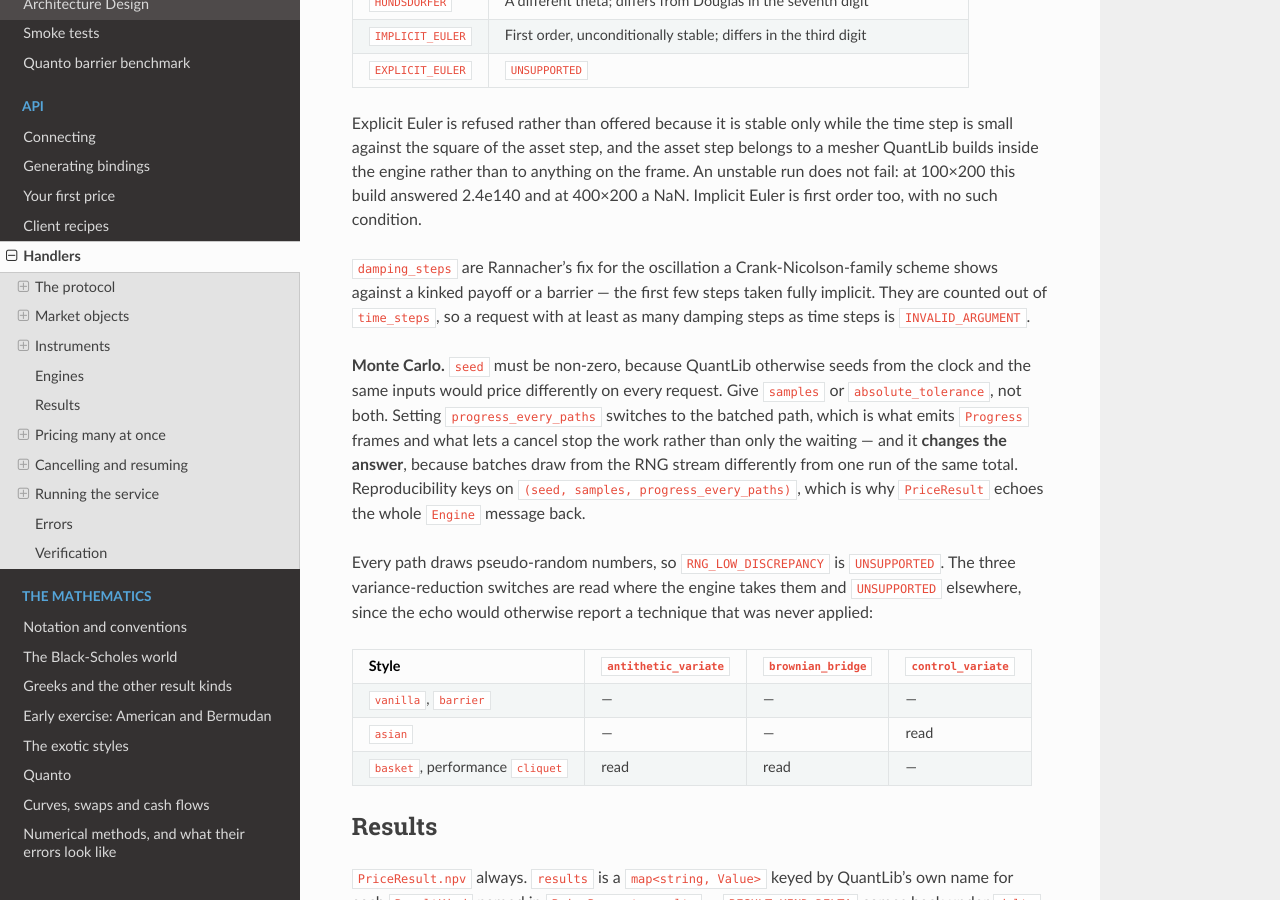
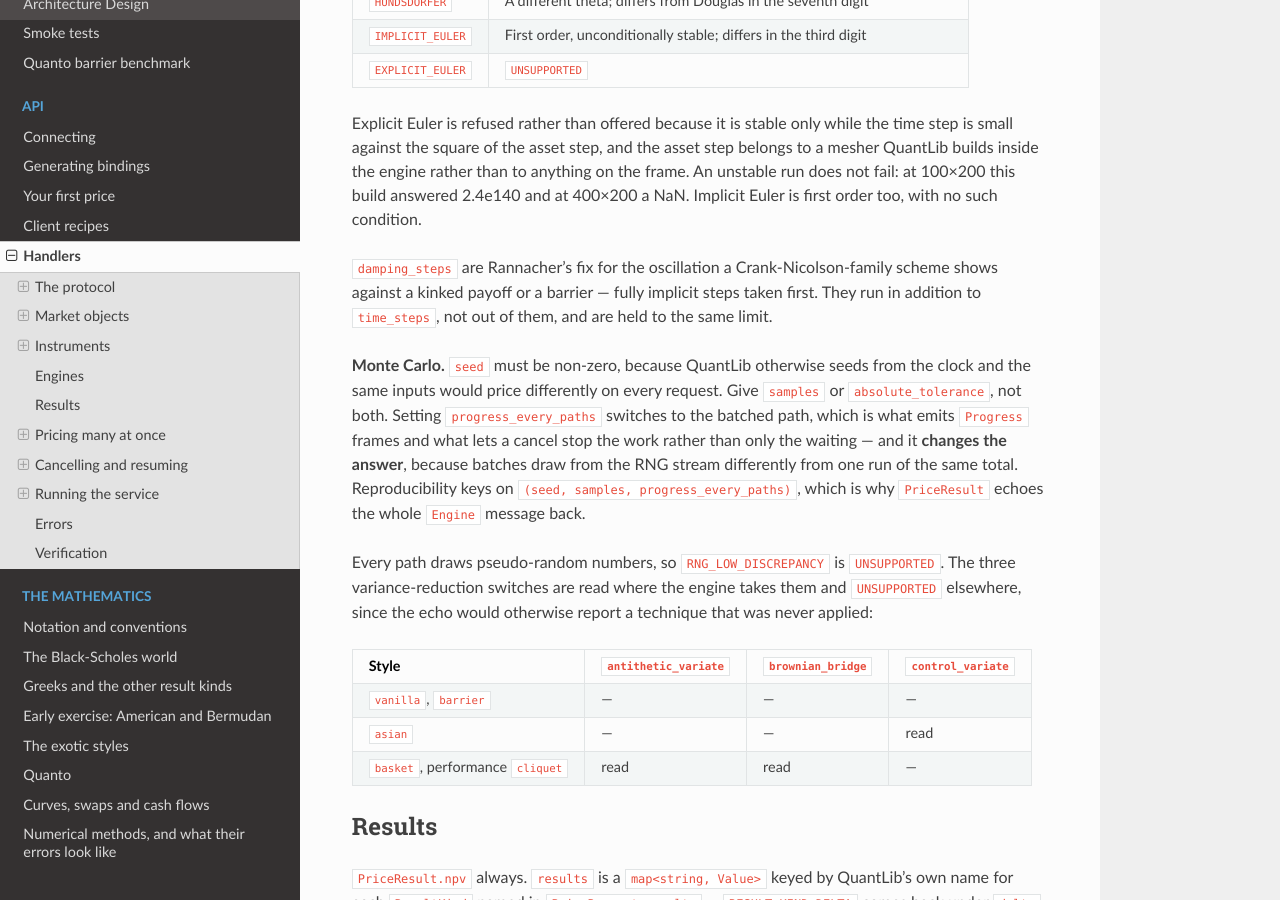
Before and after one commit to markccchiang/ql-backend, a Sphinx documentation site: the page built from doc/HANDLERS.md, in a window 1280 px wide and 900 px high, scrolled down 9246 px. Built offline with Sphinx 7.4.7 and the Read the Docs theme 3.1.0, drawn with Linux system fonts in a browser that asks for light colours; some of the changed text lies outside the part shown.

Commit message:
Take damping steps as QuantLib does: in addition to the time steps
A custom FD grid was refused unless it had fewer damping steps than time
steps, on the reading that damping is counted out of them. QuantLib runs
steps + dampingSteps (FdmBackwardSolver::rollback), which the comment
above the check already said. The rule is gone; damping steps are held
to the time-step limit instead, since they are that many more steps.
HANDLERS says so, in both languages.

Co-Authored-By: Claude Opus 5 <noreply@anthropic.com>
Claude-Session: https://claude.ai/code/session_01MJtVZSjTSgWshw7miPwQ9g

```diff
--- a/doc/HANDLERS.md
+++ b/doc/HANDLERS.md
@@ -429,9 +429,9 @@ on the frame. An unstable run does not fail: at 100×200 this build answered
 condition.
 
 `damping_steps` are Rannacher's fix for the oscillation a Crank-Nicolson-family
-scheme shows against a kinked payoff or a barrier — the first few steps taken
-fully implicit. They are counted out of `time_steps`, so a request with at
-least as many damping steps as time steps is `INVALID_ARGUMENT`.
+scheme shows against a kinked payoff or a barrier — fully implicit steps taken
+first. They run in addition to `time_steps`, not out of them, and are held to
+the same limit.
 
 **Monte Carlo.** `seed` must be non-zero, because QuantLib otherwise seeds from
 the clock and the same inputs would price differently on every request. Give
@@ -767,7 +767,7 @@ client taking everything:
 | sessions per socket | 16 | `OVERLOADED` | A session is a live QuantLib graph on a worker seat, so this is what protects the pool rather than the socket |
 | frame size | 4 MB | closed by the transport | An `OpenSession` with a few hundred pillars exceeds uWebSockets' 16 KB default |
 | points per sweep | 100,000 | `INVALID_ARGUMENT` | A grid multiplies; see [Scenario sweeps](#scenario-sweeps) |
-| engine sizes | lattice 10,000 steps; FD grid 10,000 × 10,000; Monte Carlo 100,000,000 paths, 10,000 steps a year, 10,000 batches; implied volatility 1,000 evaluations | `INVALID_ARGUMENT`, naming the field | One engine call cannot be interrupted, so its size is the only place to stop a request that would run for days or take the process's memory |
+| engine sizes | lattice 10,000 steps; FD grid 10,000 × 10,000; FD damping 10,000 steps; Monte Carlo 100,000,000 paths, 10,000 steps a year, 10,000 batches; implied volatility 1,000 evaluations | `INVALID_ARGUMENT`, naming the field | One engine call cannot be interrupted, so its size is the only place to stop a request that would run for days or take the process's memory |
 | market sizes | variance surface 1,000 expiries by 1,000 strikes; correlation matrix 100 labels | `INVALID_ARGUMENT`, naming the field | Each size check multiplies, and an unbounded product overflowed into a count a client could send |
 
 `--max-connections` and `--max-sessions` move the first two. Both are refusals
```
Also changed, not shown: 3 other files.
